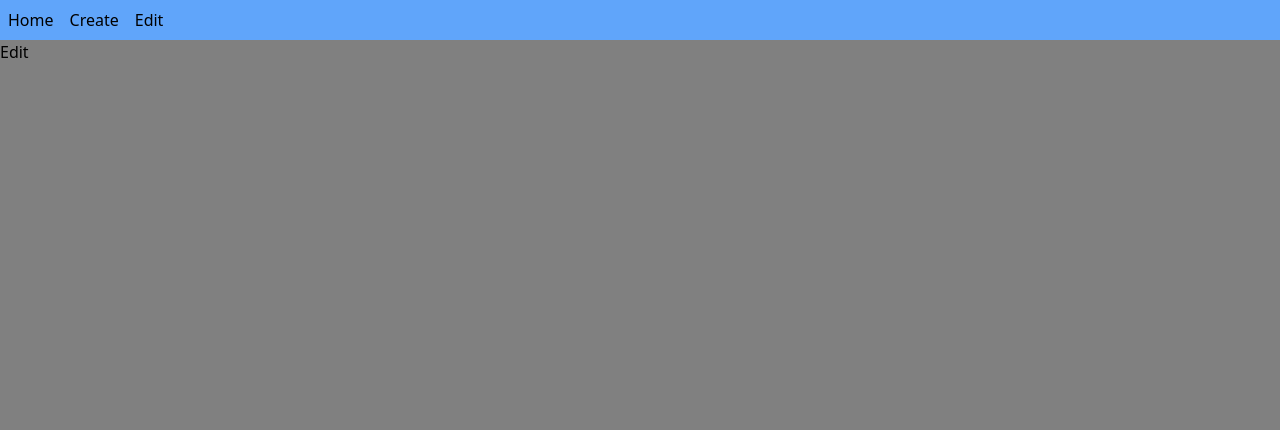
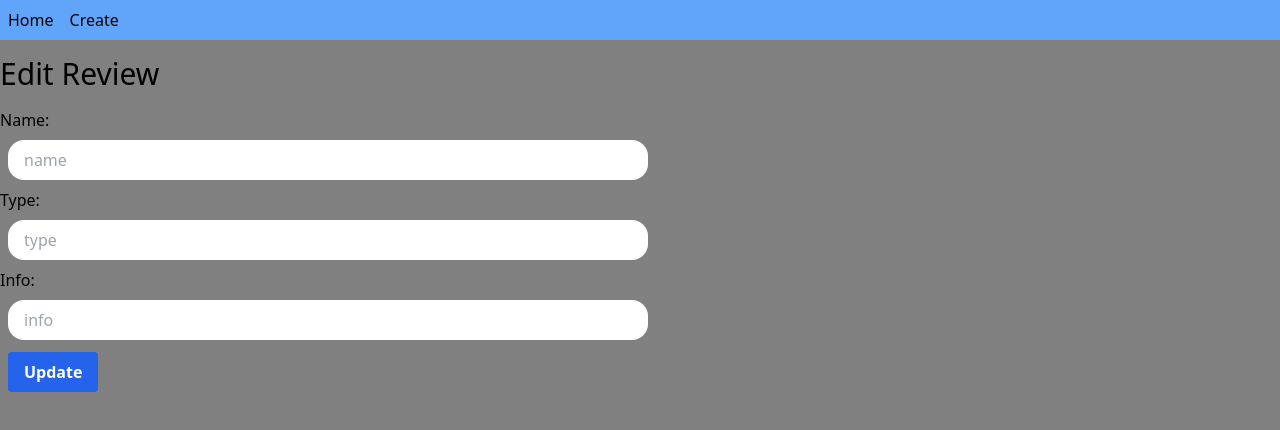
Before and after one commit to cw417/mern-whisky, a React (Create React App) app in the folder client/: page /edit/1 in a window 1280 px wide. Shown: the top 430 px of the page. Built offline with nearby package versions, Linux system fonts and the light colour scheme; no server answers.

Commit message:
Create route to edit page; display info to edit

```diff
--- a/client/src/components/Edit.js
+++ b/client/src/components/Edit.js
@@ -1,8 +1,74 @@
-import React from 'react';
-import { useNavigate } from 'react-router';
+import React, { useEffect, useRef } from 'react';
+import { useNavigate, useParams } from 'react-router';
 
 export default function Edit() {
+
+  const nameRef = useRef();
+  const typeRef = useRef();
+  const infoRef = useRef();
+  const params = useParams();
+  const navigate = useNavigate();
+
+  useEffect(() => {
+    async function fetchData() {
+      const id = params.id.toString();
+      const response = await fetch(`http://localhost:5000/whisky/${params.id.toString()}`);
+
+      if (!response.ok) {
+        const message = `An error has occurred: ${response.statusText}`;
+        window.alert(message);
+        return;
+      }
+
+      const review = await response.json();
+      if (!review) {
+        window.alert(`Record with id ${id} not found`);
+        navigate('/');
+        return;
+      }
+
+      setInputs(review)
+    }
+
+    fetchData();
+
+    return;
+  }, [params.id, navigate]);
+
+  function setInputs(rev) {
+    nameRef.current.value = rev.name
+    typeRef.current.value = rev.type
+    infoRef.current.value = rev.info
+  }
+
   return (
-    <div>Edit</div>
+    <div>
+      <div>
+        <div className='text-3xl my-4'>Edit Review</div>
+        <div className='my-4'>
+            <div>
+              <label>Name:</label>
+            </div>
+            <div>
+              <input className='inpt' ref={nameRef} type='text' placeholder='name' />
+            </div>
+            <div>
+              <label>Type:</label>
+            </div>
+            <div>
+              <input className='inpt' ref={typeRef} type='text' placeholder='type' />
+            </div>
+            <div>
+              <label>Info:</label>
+            </div>
+            <div>
+              <input className='inpt' ref={infoRef} type='text' placeholder='info'/>
+            </div>
+            <div>
+              <button className='btn'>Update</button>
+            </div>
+        </div>
+      </div>
+    </div>
   )
 }
--- a/client/src/components/Navbar.js
+++ b/client/src/components/Navbar.js
@@ -11,9 +11,6 @@ export default function Navbar() {
         <NavLink className='nav-link' to='/create'>
           <div>Create</div>
         </NavLink>
-        <NavLink className='nav-link' to='/edit'>
-          <div>Edit</div>
-        </NavLink>
       </nav>
     </div>
   )
--- a/client/src/components/Review.js
+++ b/client/src/components/Review.js
@@ -1,8 +1,8 @@
 import React from 'react';
-import { FiTrash }from 'react-icons/fi'
+import { FiTrash, FiEdit }from 'react-icons/fi'
+import { Link } from 'react-router-dom';
 
 export default function Review({ review, deleteReview }) {
-
 
   function displayInfo() {
     return (
@@ -23,6 +23,13 @@ export default function Review({ review, deleteReview }) {
           {review.name} <span className='mx-2'>({review.type})</span>
         </div>
         <div>
+          <Link to={`/edit/${review._id}`}>
+            <div className='btn'>
+              <FiEdit />
+            </div>
+          </Link>
+        </div>
+        <div>
           <button className='btn' onClick={() => deleteReview(review._id)}><FiTrash /></button>
         </div>
       </div>
```
